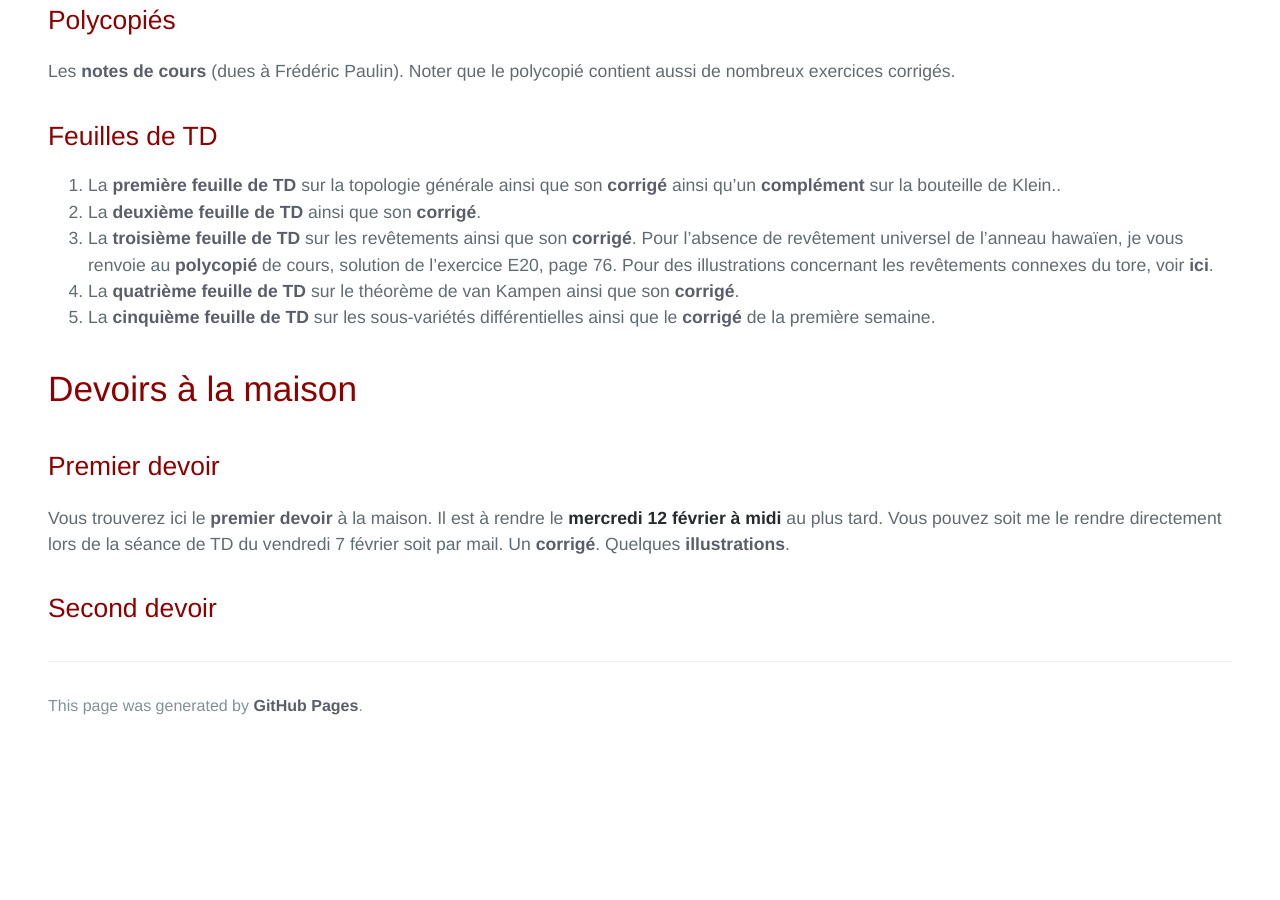
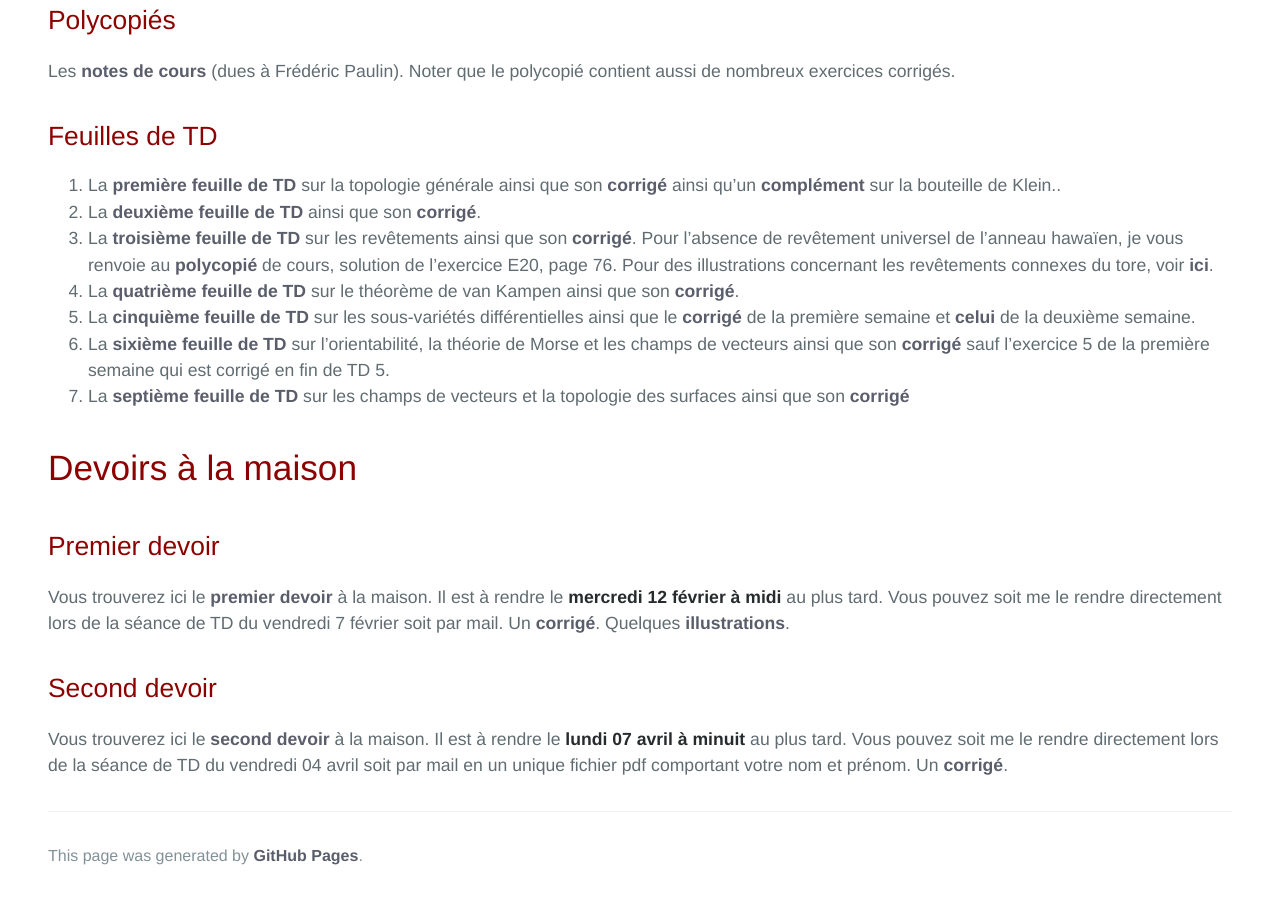
Before and after one commit to KevinDestagnol/algebre.github.io, a Jekyll site: the page built from geometrie.md, in a window 1280 px wide and 900 px high, scrolled down 1165 px. Built offline with Jekyll 4.4.1, drawn with Linux system fonts in a browser that asks for light colours; some web fonts are replaced; our own code applies the rules of GitHub Pages for plain Markdown files; before the commit the page ends 1915 px from its top, so only the background shows below that.

Commit message:
Update geometrie.md

```diff
--- a/geometrie.md
+++ b/geometrie.md
@@ -20,7 +20,9 @@ Les <a href="https://www.imo.universite-paris-saclay.fr/~frederic.paulin/notesco
 2. La <a href="TD02_2025.pdf">deuxième feuille de TD</a> ainsi que son <a href="https://www.imo.universite-paris-saclay.fr/~kevin.destagnol/Correction_TD_02.pdf">corrigé</a>.
 3. La <a href="TD03_2025.pdf">troisième feuille de TD</a> sur les revêtements ainsi que son <a href="https://www.imo.universite-paris-saclay.fr/~kevin.destagnol/Correction_TD_3.pdf">corrigé</a>. Pour l'absence de revêtement universel de l'anneau hawaïen, je vous renvoie au <a href="https://www.imo.universite-paris-saclay.fr/~frederic.paulin/notescours/cours_GeometrieM1Orsay.pdf">polycopié</a> de cours, solution de l'exercice E20, page 76. Pour des illustrations concernant les revêtements connexes du tore, voir <a href="https://kevindestagnol.github.io/algebre.github.io/coveringstorus">ici</a>.
 4. La <a href="TD04_2025.pdf">quatrième feuille de TD</a> sur le théorème de van Kampen ainsi que son <a href="https://www.imo.universite-paris-saclay.fr/~kevin.destagnol/Correction_TD_4.pdf">corrigé</a>.
-5. La <a href="TD05_2025.pdf">cinquième feuille de TD</a> sur les sous-variétés différentielles ainsi que le <a href="Correction_TD_5_Partie_1.pdf">corrigé</a> de la première semaine.
+5. La <a href="TD05_2025.pdf">cinquième feuille de TD</a> sur les sous-variétés différentielles ainsi que le <a href="Correction_TD_5_Partie_1.pdf">corrigé</a> de la première semaine et <a href="https://www.imo.universite-paris-saclay.fr/~kevin.destagnol/Correction_TD_5_Partie_2.pdf">celui</a> de la deuxième semaine.
+6. La <a href="TD06_2025.pdf">sixième feuille de TD</a> sur l'orientabilité, la théorie de Morse et les champs de vecteurs ainsi que son <a href="https://www.imo.universite-paris-saclay.fr/~kevin.destagnol/Correction_TD_6.pdf">corrigé</a> sauf l'exercice 5 de la première semaine qui est corrigé en fin de TD 5.
+7. La <a href="TD06_2025.pdf">septième feuille de TD</a> sur les champs de vecteurs et la topologie des surfaces ainsi que son <a href="https://kevindestagnol.github.io/algebre.github.io/erreur">corrigé</a>
 
 
 # Devoirs à la maison
@@ -31,7 +33,7 @@ Vous trouverez ici le <a href="2425_DM1.pdf">premier devoir</a> à la maison. Il
 
 ## Second devoir
 
-
+Vous trouverez ici le <a href="2425_DM2.pdf">second devoir</a> à la maison. Il est à rendre le **lundi 07 avril à minuit** au plus tard. Vous pouvez soit me le rendre directement lors de la séance de TD du vendredi 04 avril soit par mail en un unique fichier pdf comportant votre nom et prénom. Un <a href="https://kevindestagnol.github.io/algebre.github.io/erreur">corrigé</a>.
 
 
 
```
